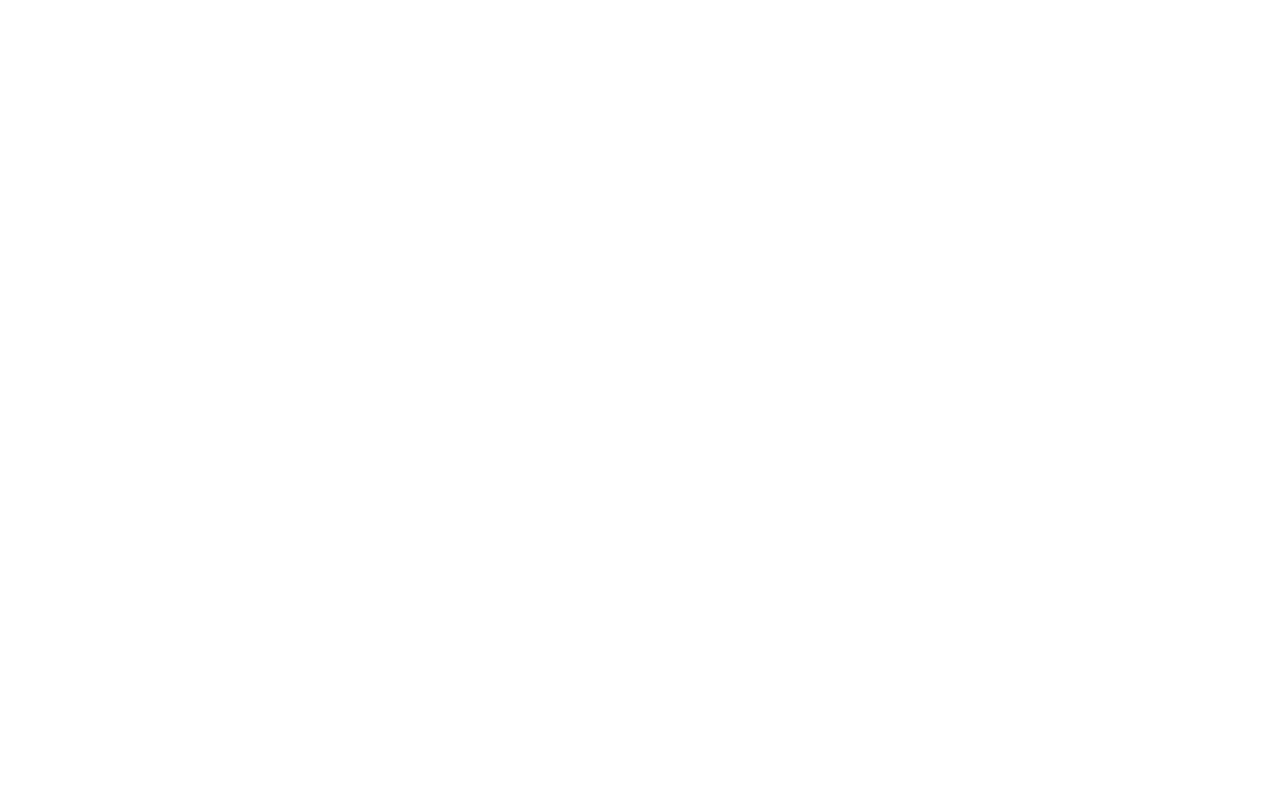
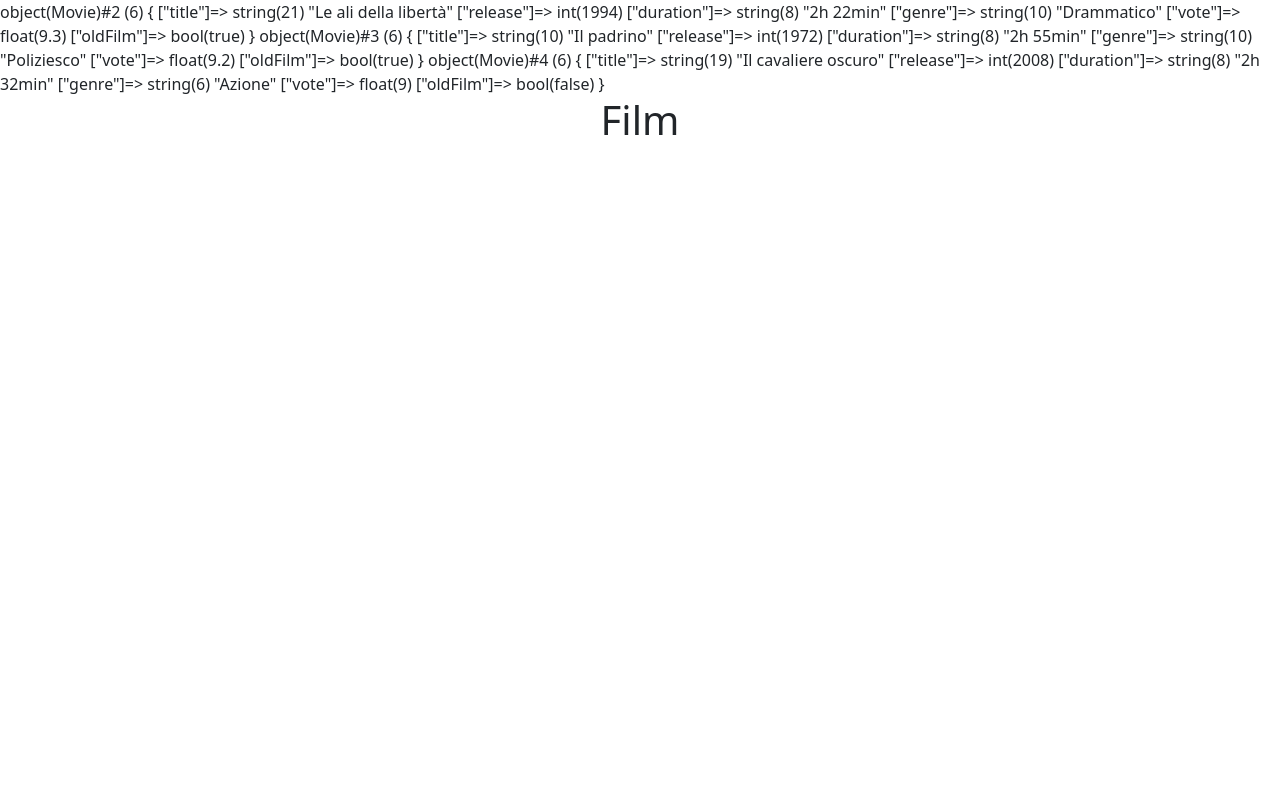
Before and after one commit to AndreaAbbonizio/php-oop-1, a PHP site: page / in a window 1280 px wide. Before the commit the page is empty. Run offline with PHP 8.4, Linux system fonts and the light colour scheme.

Commit message:
exercise done

```diff
--- a/index.php
+++ b/index.php
@@ -1,3 +1,42 @@
+<?php
+
+class Movie {
+    public $title;
+    public $release;
+    public $duration;
+    public $genre;
+    public $vote;
+    public $oldFilm = true;
+
+    function __construct(string $title, int $release, string $duration, string $genre, float $vote ) {
+        $this->title = $title;
+        $this->release = $release;
+        $this->duration = $duration;
+        $this->genre = $genre;
+        $this->vote = $vote;
+
+
+        $this->setOld($release);
+    }
+
+    public function setOld($release){
+        if($release > 2000){
+            $this->oldFilm = false;
+        }
+    }
+};
+
+$movie1 = new Movie("Le ali della libertà", 1994, "2h 22min", "Drammatico", 9.3);
+
+$movie2 = new Movie("Il padrino", 1972, "2h 55min", "Poliziesco", 9.2);
+
+$movie3 = new Movie("Il cavaliere oscuro", 2008, "2h 32min", "Azione", 9.0);
+
+var_dump($movie1, $movie2, $movie3);
+
+?>
+
+
 <!DOCTYPE html>
 <html lang="it">
 <head>
@@ -5,8 +44,19 @@
     <meta http-equiv="X-UA-Compatible" content="IE=edge">
     <meta name="viewport" content="width=device-width, initial-scale=1.0">
     <title>Movie Php</title>
+    <!-- bootstrap -->
+    <link href="https://cdn.jsdelivr.net/npm/bootstrap@5.3.0-alpha3/dist/css/bootstrap.min.css" rel="stylesheet" integrity="sha384-KK94CHFLLe+nY2dmCWGMq91rCGa5gtU4mk92HdvYe+M/SXH301p5ILy+dN9+nJOZ" crossorigin="anonymous">
 </head>
 <body>
 
+    <div class="container text-center">
+        <h1>Film</h1>
+
+
+    </div>
+
+    <!-- bootstrap -->
+    <script src="https://cdn.jsdelivr.net/npm/bootstrap@5.3.0-alpha3/dist/js/bootstrap.bundle.min.js" integrity="sha384-ENjdO4Dr2bkBIFxQpeoTz1HIcje39Wm4jDKdf19U8gI4ddQ3GYNS7NTKfAdVQSZe" crossorigin="anonymous"></script>
+
 </body>
 </html>
```
